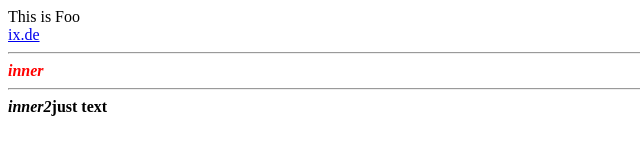
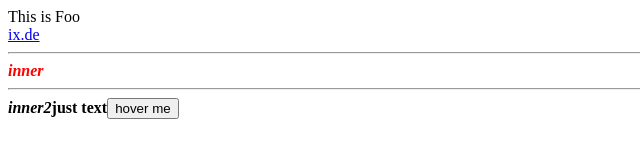
Before and after one commit to busfahrer/frontendjs, a website: page index.html in a window 1280 px wide. Shown: the whole page, without its empty margins (0-640 px from the left). Drawn offline with Linux system fonts and the light colour scheme.

Commit message:
test events

```diff
--- a/index.html
+++ b/index.html
@@ -23,6 +23,8 @@
         h("i", null, "inner2"),
         "just text",
       ]));
+
+    root.append(h("button", { onmouseover: () => console.log("HOVER") }, "hover me"));
   </script>
 </body>
 </html>
```
